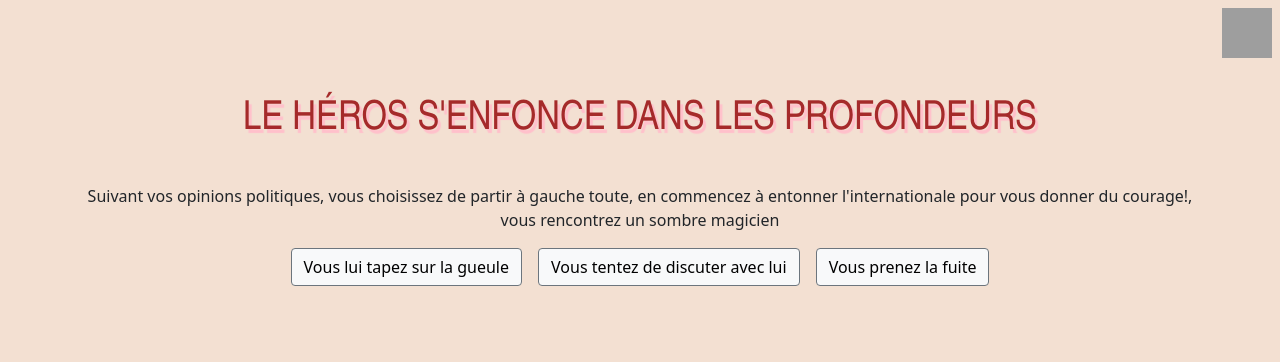
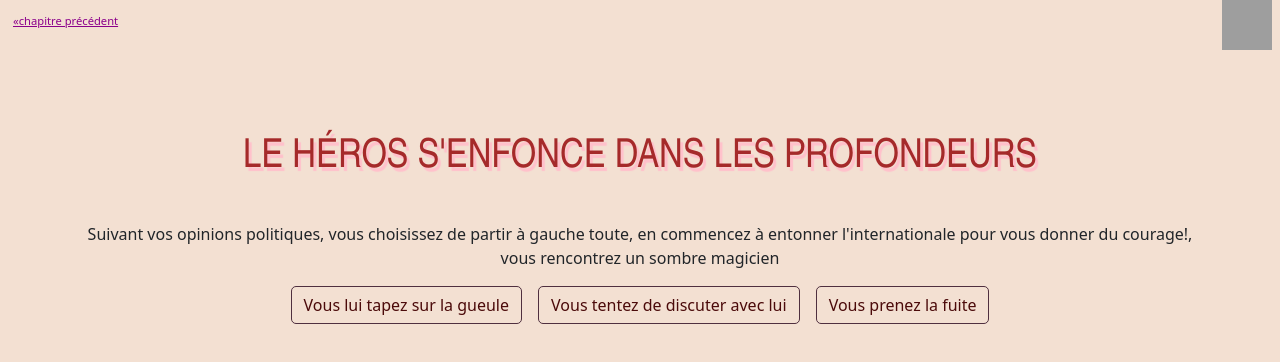
Before and after one commit to hela-Ch/Livre-intervactif, a plain HTML site: page index.html in a window 1280 px wide. Both pictures are taken after a click on the button "Vous allez à gauche". Drawn offline with nearby package versions, Linux system fonts and the light colour scheme; grey boxes are pictures that could not be loaded; a web font is replaced by a local one.

Commit message:
add previous buttons and its functionnalities

```diff
--- a/index.html
+++ b/index.html
@@ -10,6 +10,7 @@
     </head>
     <body>
         <header>
+            <button class="hidden btn border-rounded" id="previousChapter"> <span>&laquo;chapitre précédent</span> </button>
             <img src="https://img.icons8.com/plasticine/100/000000/restart.png"  alt="restart the story" id="restate"/>
         </header>
         <main>
--- a/scripts/game.js
+++ b/scripts/game.js
@@ -15,16 +15,30 @@ async function getStory() {
   Si vous êtes chauds : Injecter le contenu du premier chapitre et les choix disponibles dans l'interface
  */
 const containerElement =document.querySelector(".container");
+const previousButton = document.getElementById("previousChapter");
 
 //search for the choosed chapter
 function foundChapter(chapters,target){
     let selectedChapter = chapters.find(chapter => chapter.id == target);
-    selectedChapter ? displayStoryChapter(selectedChapter ) : showEndOfTheStory();
+    if(selectedChapter){
+        displayStoryChapter(selectedChapter );
+        saveChapters(selectedChapter)
+    }else{
+         showEndOfTheStory();
+         saveChapters({});
+
+     } ;
     }
 
+
  //create container for the chapter
- function createStoryContainer(chapterTitle,chapterContent,nextChapters){
+ function createStoryContainer(idChapter,chapterTitle,chapterContent,nextChapters){
 
+    if(idChapter != 1){
+        previousButton.classList.replace("hidden","visible") ;
+    }
+    else{previousButton.classList.replace("visible","hidden") ;
+    }
      containerElement.innerHTML = '';
      const title = document.createElement("h1");
      title.innerHTML= chapterTitle;
@@ -38,7 +52,7 @@ function foundChapter(chapters,target){
      const button = document.createElement("button");
      button.textContent = content;
      button.id =`${target}`;
-     button.classList.add("btn","btn-light","mx-2","border","border-secondary");
+     button.classList.add("btn","mx-2");
      button.addEventListener("click" ,displayUserchoice);
      choiceConteneur.append(button);
      }
@@ -47,8 +61,16 @@ function foundChapter(chapters,target){
  }
  //display chapter on the screen
  function displayStoryChapter(data){
-     const{title,content,choices} = data;
-     createStoryContainer(title,content,choices);
+     //saveChapters(data);
+     const{id,title,content,choices} = data;
+     createStoryContainer(id,title,content,choices);
+
+ }
+ let previousChaptersId=[];
+ function saveChapters(data){
+
+   previousChaptersId.push(data);
+   console.log(previousChaptersId);
  }
 
 
@@ -57,10 +79,11 @@ window.onload= function (){
     getStory().then(datas =>foundChapter(datas,1));
 
      }
-
-
  //when we click on a button to choose a chapter
  function displayUserchoice(event){
+     //actualId = id;
+      //previousChaptersId.push(actualId);
+      //console.log(previousChaptersId);
      const userChoice = event.target.id;
      getStory().then(datas =>foundChapter(datas,userChoice));
 
@@ -85,4 +108,35 @@ window.onload= function (){
   //end of the story
   function showEndOfTheStory(){
     containerElement.innerHTML = `<h1> Le livre est fini </h1>`;
+    //previousButton.classList.replace("visible","hidden") ;
+
   }
+  //let actualId=1;
+  //const previousChaptersId=[1];
+  //configurate the previous Button
+ /* function configPreviousButton(idTarget,count){
+    if(idTarget != 1){
+        previousButton.classList.replace("hidden","visible") ;
+        previousChaptersId.push(actualId);
+    }
+    else{
+        previousButton.classList.replace("visible","hidden")
+    }
+
+    actualId = idTarget;
+    //console.log(`Button ${previousChaptersId} and prevId ${actualId}`);
+    console.log(previousChaptersId);
+    previousButton.addEventListener("click",function()
+                        { getStory().then(datas =>foundChapter(datas,previousChaptersId.pop()))});
+
+  }*/
+  previousButton.addEventListener("click",function()
+                        {
+                            console.log(previousChaptersId);
+                            previousChaptersId.pop();
+                            console.log(previousChaptersId);
+                            displayStoryChapter(previousChaptersId[previousChaptersId.length-1]);
+
+
+                        }
+                            );
--- a/styles.css
+++ b/styles.css
@@ -31,3 +31,27 @@ img{
     height:50px;
     margin-right: 0.5em;
 }
+
+
+.hidden{
+    display:none;
+}
+
+.visible{
+    display:inline-block;
+}
+span{
+    text-decoration: underline;
+    color:darkmagenta;
+    font-size:0.7em;
+}
+.container  button{
+ border:rgb(79, 47, 63) 1px solid;
+ border-radius: 5px;
+ color:rgb(75, 10, 10);
+}
+.choiceConteneur{
+    display:flex;
+    justify-content: center;
+    align-items: center;
+}
```
